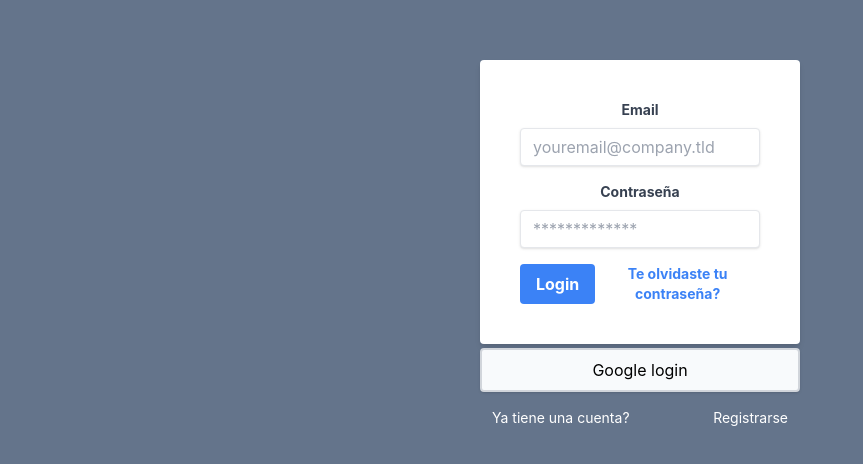
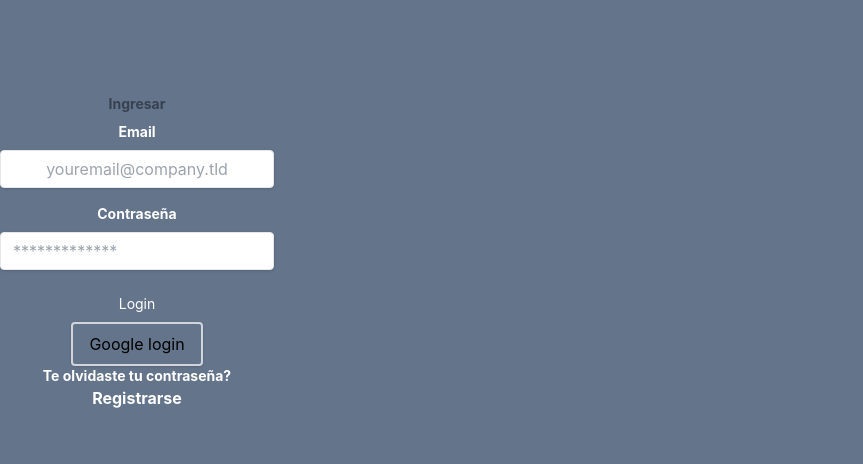
Before and after one commit to luanaesteve/AIDE_APP, a React (Create React App) app: page / in a window 1280 px wide. Shown: the part 148-612 px from the top of the page, without its empty margins (0-863 px from the left). Built offline with nearby package versions, Linux system fonts and the light colour scheme; no server answers.

Commit message:
mzcmlskdsl

```diff
--- a/src/UI/Screens/LoginScreen.js
+++ b/src/UI/Screens/LoginScreen.js
@@ -47,17 +47,19 @@ export default function LoginScreen() {
   };
 
   return (
-    <div className="w-full max-w-xs m-auto">
+    <div className="min-h-screen flex flex-col items-center justify-center bg-gradient-to-r from-primary to-secondary">
       {error && <Alert message={error} />}
 
       <form
         onSubmit={handleSubmit}
-        className="bg-white shadow-md rounded px-10 pt-10 pb-10 mb-1"
+
       >
+        <div class=" text-center block text-gray-700 text-sm font-bold mb-2 ">Ingresar</div>
+
         <div className="mb-4">
           <label
             htmlFor="email"
-            className="block text-gray-700 text-sm font-bold mb-2"
+            className="block text-violetaosc text-sm font-bold mb-2"
           >
             Email
           </label>
@@ -66,14 +68,14 @@ export default function LoginScreen() {
             name="email"
             id="email"
             onChange={handleChange}
-            className="shadow appearance-none border rounded w-full py-2 px-3 text-gray-700 leading-tight focus:outline-none focus:shadow-outline"
+            className="shadow appearance-none border rounded w-full py-2 px-3 text-gray-700 leading-tight focus:outline-none focus:shadow-outline text-center - "
             placeholder="youremail@company.tld"
           />
         </div>
         <div className="mb-4">
           <label
             htmlFor="password"
-            className="block text-gray-700 text-sm font-bold mb-2"
+            className="block text-violetaosc text-sm font-bold mb-2"
           >
             Contraseña
           </label>
@@ -89,32 +91,34 @@ export default function LoginScreen() {
 
         <div className="flex items-center justify-between">
           <button
-            className="bg-blue-500 hover:bg-blue-700 text-white font-bold py-2 px-4 rounded focus:outline-none focus:shadow-outline"
+            className="flex items-center justify-center focus:outline-none text-white text-sm sm:text-base bg-violetita hover:bg-violetaosc rounded py-2 w-full transition duration-150 ease-in"
             type="submit"
           >
             Login
           </button>
+          </div>
+
+
+      </form>
+      <button
+        onClick={handleGoogleSignin}
+        className=" hover:bg-slate-200 text-black  shadow rounded border-2 border-gray-300 py-2 px-4"
+      >
+        Google login
+      </button>
+      <div className="flex items-center justify-between">
           <a
-            className="inline-block align-baseline font-bold text-sm text-blue-500 hover:text-blue-800"
+            className="text-center font-bold text-sm ext-violetaosc hover:text-violetita"
             href="#!"
             onClick={handleResetPassword}
           >
             Te olvidaste tu contraseña?
           </a>
-        </div>
-      </form>
-      <button
-        onClick={handleGoogleSignin}
-        className="bg-slate-50 hover:bg-slate-200 text-black  shadow rounded border-2 border-gray-300 py-2 px-4 w-full"
-      >
-        Google login
-      </button>
-      <p className="my-4 text-sm flex justify-between px-3">
-        Ya tiene una cuenta?
-        <Link to="/register" className="text-white-700 hover:text-blue-900">
+          </div>
+
+        <Link to="/register" className= "text-center font-bold text-violetaosc hover:text-violetita">
           Registrarse
         </Link>
-      </p>
     </div>
   );
 }
```
